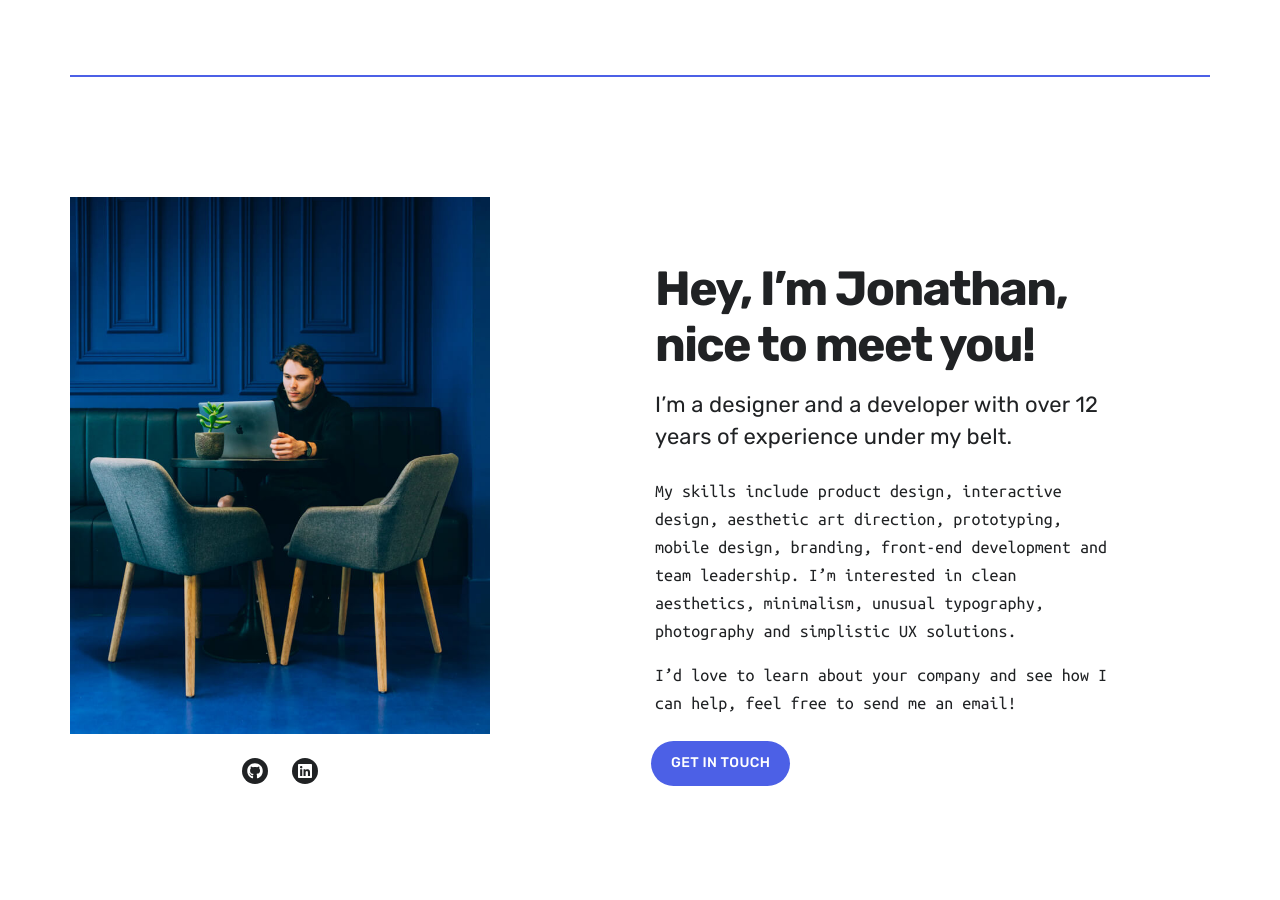
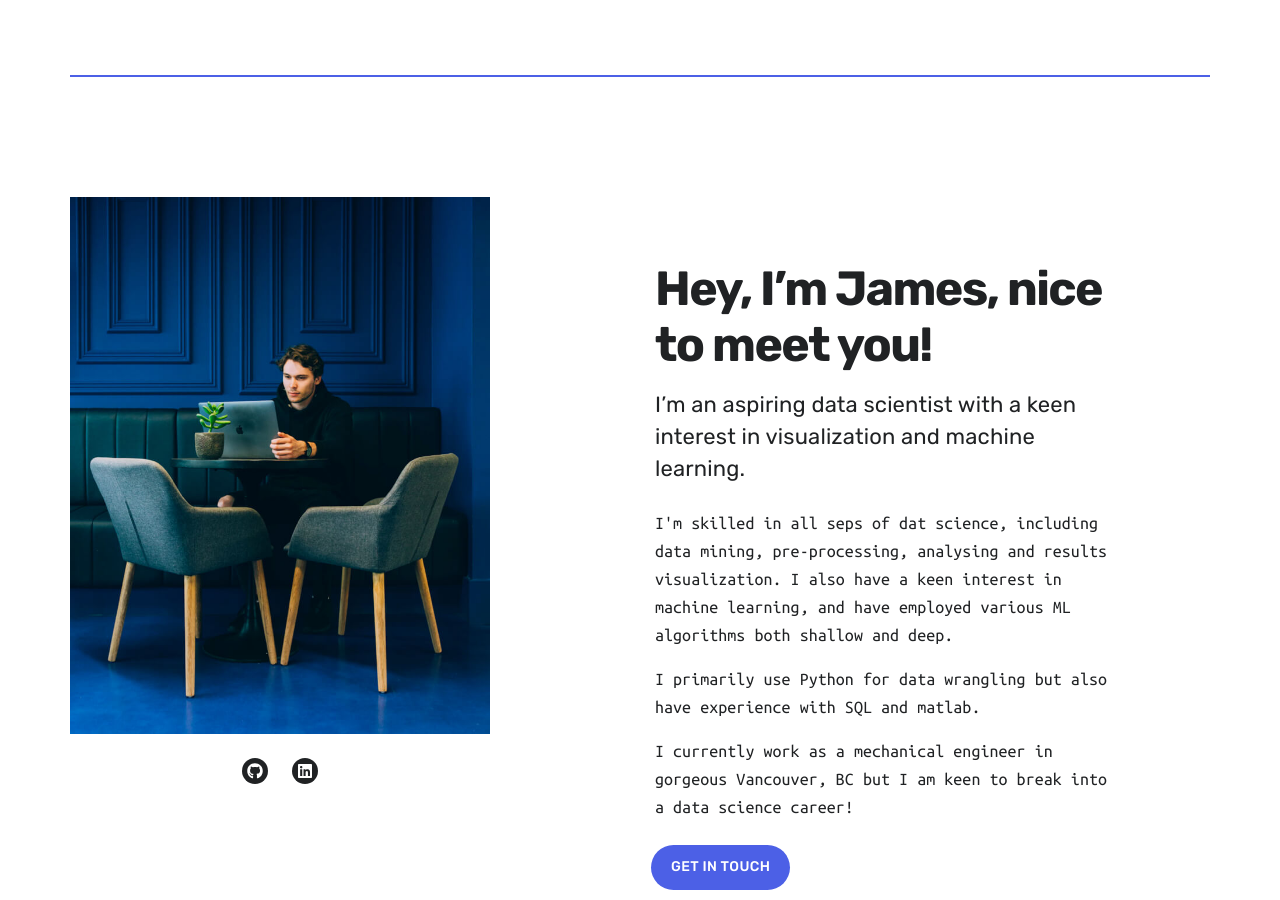
Before and after one commit to jmoro0408/jmoro0408.github.io, a Jekyll site: the page built from index.html, in a window 1280 px wide and 900 px high, scrolled down 1467 px. Built offline with Jekyll 4.4.1, drawn with Linux system fonts in a browser that asks for light colours; nearby versions of some CDN libraries.

Commit message:
added about section

```diff
--- a/_includes/section__about.html
+++ b/_includes/section__about.html
@@ -11,14 +11,16 @@
     </div>
 
     <div class="about__content">
-      <h2 class="title">Hey, I’m Jonathan, nice to meet you!</h2>
-      <p class="subtitle subtitle--light">I’m a designer and a developer with over 12 years of experience under my belt.
+      <h2 class="title">Hey, I’m James, nice to meet you!</h2>
+      <p class="subtitle subtitle--light">I’m an aspiring data scientist with a keen interest in visualization and machine learning.
       </p>
 
-      <p>My skills include product design, interactive design, aesthetic art direction, prototyping, mobile design,
-        branding, front-end development and team leadership. I’m interested in clean aesthetics, minimalism, unusual
-        typography, photography and simplistic UX solutions.</p>
-      <p>I’d love to learn about your company and see how I can help, feel free to send me an email!</p>
+      <p>I'm skilled in all seps of dat science, including data mining, pre-processing,
+      analysing and results visualization. I also have a keen interest in machine learning,
+      and have employed various ML algorithms both shallow and deep. </p>
+      <p>I primarily use Python for data wrangling but also have experience with SQL and matlab. </p>
+      <p>I currently work as a mechanical engineer in gorgeous Vancouver, BC but I am keen to break into a
+      data science career! </p>
 
       <a href="#" class="cta button--fill contact-trigger js-contact">Get in Touch</a>
     </div>
```
